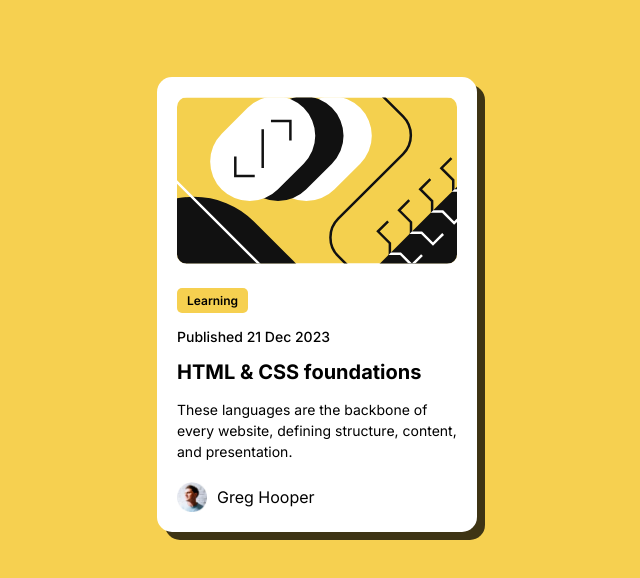
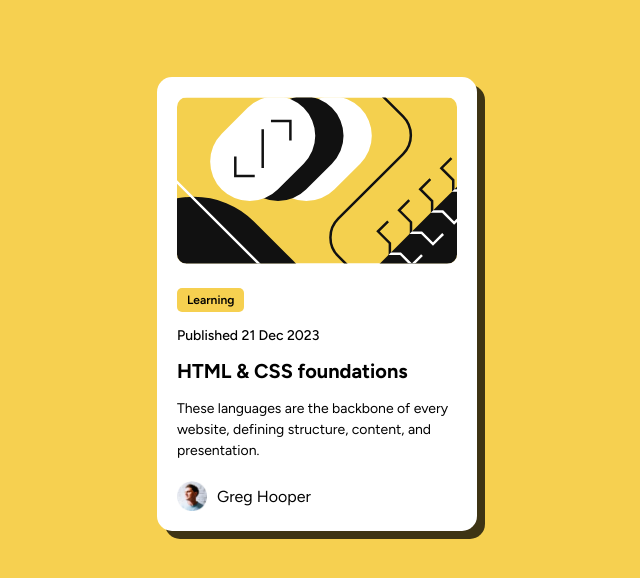
Before and after one commit to reigndesign/blog-preview-card-main, a plain HTML site: page index.html in a window 1280 px wide. Shown: the whole page, without its empty margins (323-963 px from the left). Drawn offline with Linux system fonts and the light colour scheme.

Commit message:
change fonts etc

```diff
--- a/assets/css/style.css
+++ b/assets/css/style.css
@@ -1,4 +1,4 @@
-@import url('https://fonts.googleapis.com/css2?family=Inter:ital,opsz,wght@0,14..32,100..900;1,14..32,100..900&display=swap');
+@import url('https://fonts.googleapis.com/css2?family=Figtree:ital,wght@0,300..900;1,300..900&display=swap');
 
 
 * {
@@ -8,7 +8,7 @@
 }
 
 body {
-  font-family: 'Inter', sans-serif;
+  font-family: "Figtree", sans-serif;
   background-color: #F6D050;
 }
 
```
Also changed, not shown: index.html (+0 -1 lines).
